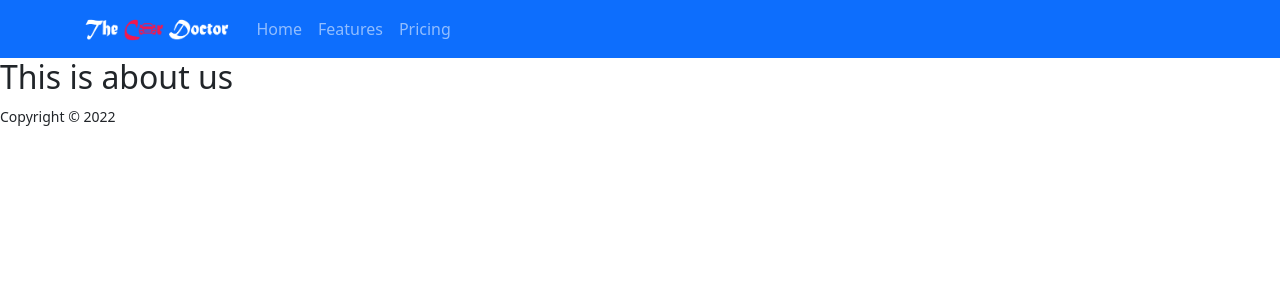
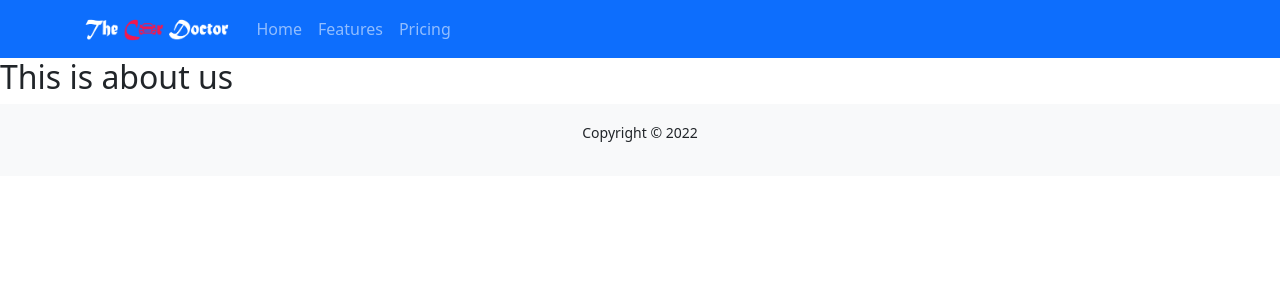
Before and after one commit to shahnmah/vehicle-services, a React (Create React App) app: page /about in a window 1280 px wide. Shown: the top 300 px of the page. Built offline with nearby package versions, Linux system fonts and the light colour scheme.

Commit message:
footer added

```diff
--- a/src/Pages/Home/Experts/Experts.js
+++ b/src/Pages/Home/Experts/Experts.js
@@ -9,21 +9,21 @@ import expert6 from '../../../images/experts/expert-6.png'
 import Expert from '../Expert/Expert';
 
 const experts = [
-    {id: 1, name: 'Cris John', img: expert1},
-    {id: 2, name: 'Cristopher Adam', img: expert2},
-    {id: 3, name: 'Keramot Ali', img: expert3},
-    {id: 4, name: 'Will Adam', img: expert4},
-    {id: 5, name: 'Simon Don', img: expert5},
-    {id: 6, name: 'Buffon Tuffon', img: expert6}
+    { id: 1, name: 'Cris John', img: expert1 },
+    { id: 2, name: 'Cristopher Adam', img: expert2 },
+    { id: 3, name: 'Keramot Ali', img: expert3 },
+    { id: 4, name: 'Will Adam', img: expert4 },
+    { id: 5, name: 'Simon Don', img: expert5 },
+    { id: 6, name: 'Buffon Tuffon', img: expert6 }
 ]
 const Experts = () => {
     return (
         <div className='my-5 container'>
-            <h2 className='text-primary text-center'>Our Experts</h2>
+            <h2 className='text-primary text-center pb-3'>Our Experts</h2>
             <div className="row gx-3 gy-4">
-               {
-               experts.map(expert => <Expert key={expert.id} expert={expert}></Expert>)
-               }
+                {
+                    experts.map(expert => <Expert key={expert.id} expert={expert}></Expert>)
+                }
             </div>
         </div>
     );
--- a/src/Pages/Home/Services/Services.js
+++ b/src/Pages/Home/Services/Services.js
@@ -11,7 +11,7 @@ const Services = () => {
     }, [])
     return (
         <div className='container'>
-            <h1 className='services-tittle'>Our Services</h1>
+            <h1 className='services-tittle pt-5 pb-3 text-primary'>Our Services</h1>
             <div className="services-container">
                 {
                     services.map(service => <Service key={service.id} service={service}></Service>)
--- a/src/Pages/Shared/Footer/Footer.js
+++ b/src/Pages/Shared/Footer/Footer.js
@@ -3,13 +3,11 @@ import './Footer.css'
 
 
 const Footer = () => {
-    let getYear = () => {
-        let currentYear = new Date().getFullYear();
-        return currentYear;
-    };
+    const today = new Date();
+    const year = today.getFullYear();
     return (
-        <footer>
-            <p><small>Copyright &copy; {getYear()} </small></p>
+        <footer className='text-center bg-light py-3'>
+            <p><small>Copyright &copy; {year} </small></p>
         </footer>
     );
 };
```
